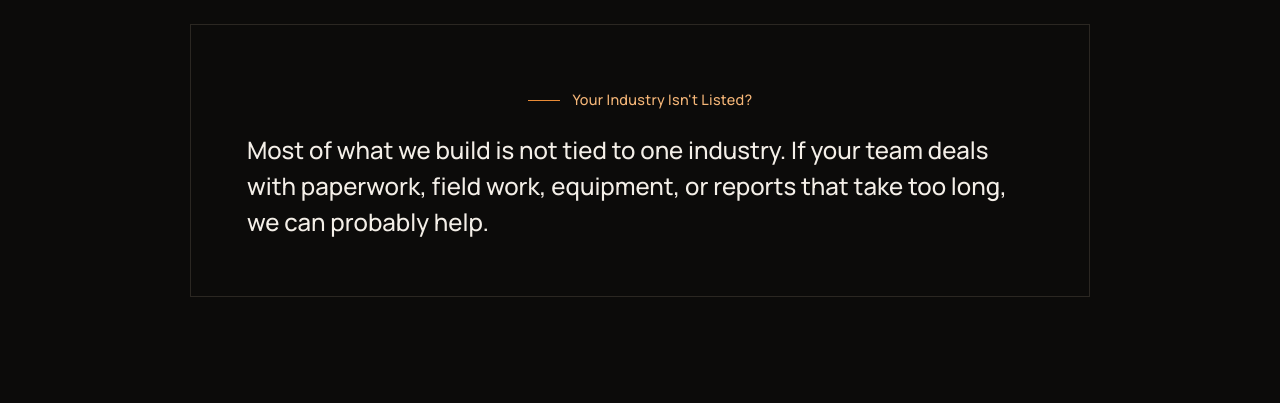
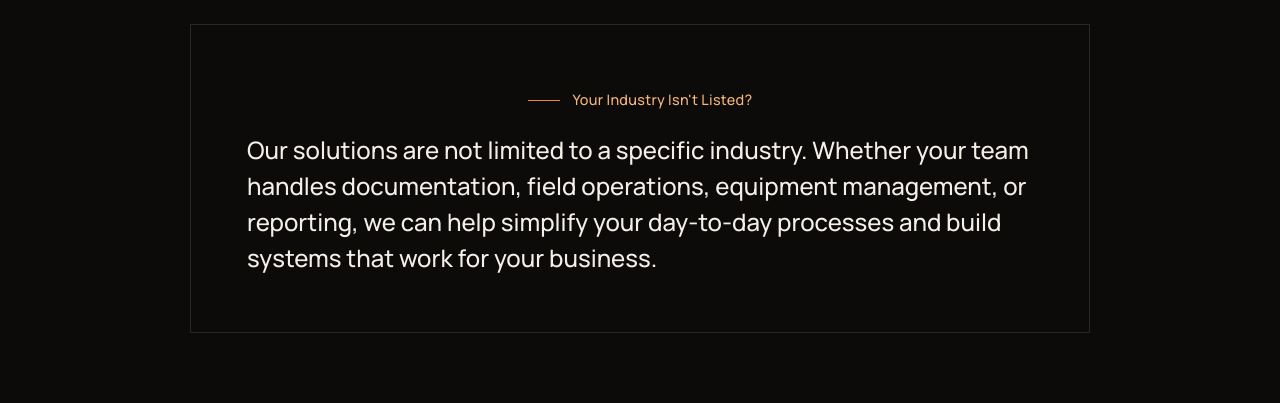
Before and after one commit to antigrafity/Valortek, a plain HTML site: page industries.html in a window 1280 px wide. Shown: the part 1640-2043 px from the top of the page. Drawn offline with nearby package versions, Linux system fonts and the light colour scheme.

Commit message:
Refine 'industry not listed' statement copy

```diff
--- a/industries.html
+++ b/industries.html
@@ -53,7 +53,7 @@
     <div class="container">
       <div class="statement" data-reveal>
         <span class="tag">Your Industry Isn't Listed?</span>
-        <p>Most of what we build is not tied to one industry. If your team deals with paperwork, field work, equipment, or reports that take too long, we can probably help.</p>
+        <p>Our solutions are not limited to a specific industry. Whether your team handles documentation, field operations, equipment management, or reporting, we can help simplify your day-to-day processes and build systems that work for your business.</p>
       </div>
     </div>
   </section>
```
